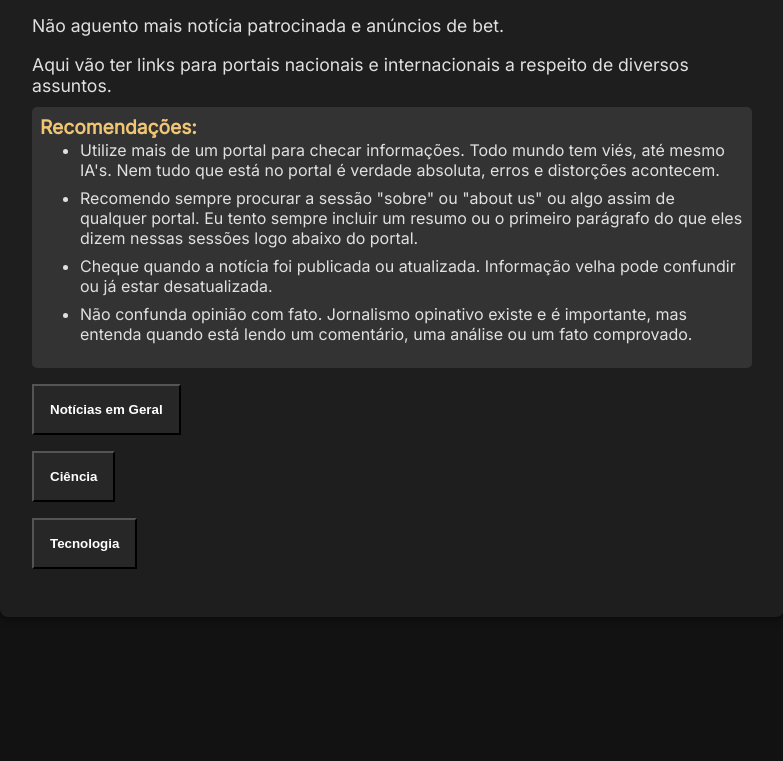
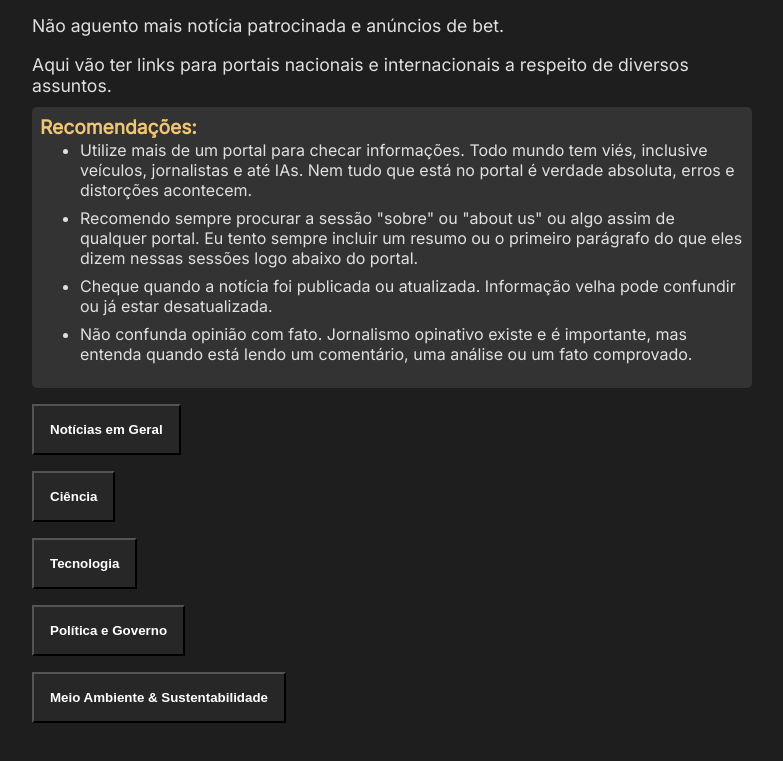
Before and after one commit to BrunoLeao7/portalDosPortais, a plain HTML site: page index.html in a window 1280 px wide. Shown: the part 169-930 px from the top of the page, without its empty margins (248-1031 px from the left). Before the commit the page ends 818 px from the top, so only its background shows below. Drawn offline with Linux system fonts and the light colour scheme.

Commit message:
More sources and categories. Some corrections

```diff
--- a/index.html
+++ b/index.html
@@ -39,7 +39,7 @@
         <ul>
           <li>
             Utilize mais de um portal para checar informações. Todo mundo tem
-            viés, até mesmo IA's. Nem tudo que está no portal é verdade
+            viés, inclusive veículos, jornalistas e até IAs. Nem tudo que está no portal é verdade
             absoluta, erros e distorções acontecem.
           </li>
           <li>
--- a/script.js
+++ b/script.js
@@ -150,6 +150,88 @@ const dadosPortais = [
       },
     ],
   },
+
+  {
+    titulo: 'Política e Governo',
+    nacional: [
+      {
+        nome: 'JOTA',
+        url: 'https://www.jota.info/',
+        sobre:
+          'Desde 2014, existimos para transformar a incerteza institucional do Brasil em inteligência estratégica para quem precisa tomar decisões com segurança. Acreditamos que a previsibilidade das instituições é essencial para o bom funcionamento dos negócios e para a estabilidade da economia. Foi com esse propósito que um grupo de jornalistas especializados na cobertura do Poder Judiciário fundou o JOTA, respondendo à crescente demanda por informação confiável, aprofundada e acionável sobre as movimentações do Estado brasileiro.',
+      },
+
+      {
+        nome: 'Poder360',
+        url: 'https://www.poder360.com.br/',
+        sobre:
+          'O Poder360 é um grupo de comunicação jornalística. Seu propósito é aperfeiçoar a democracia ao apurar a verdade dos fatos para informar e inspirar. O jornalismo do Poder360 acompanha assuntos do poder e da política a partir de Brasília. Há 3 eixos principais no que é publicado: poder, tecnologia e mídia.',
+      },
+
+      {
+        nome: 'Sul 21',
+        url: 'https://sul21.com.br/',
+        sobre:
+          'O Sul21 é um site de notícias independente, lançado em 2010 e, desde 2020, administrado coletivamente pelos profissionais envolvidos no dia a dia da redação. Nosso principal objetivo é produzir reportagens aprofundadas sobre temas relevantes e que nem sempre recebem espaço na mídia hegemônica.',
+      },
+    ],
+    internacional: [
+      {
+        nome: 'POLITICO',
+        url: 'https://www.politico.com/',
+        sobre:
+          'A POLITICO revela as forças que moldam o poder global. Desde 2007, fornecemos informações que antecipam as manchetes de amanhã, não apenas notícias de ontem. À medida que a política se torna cada vez mais a força definidora da nossa era, o nosso trabalho nunca foi tão vital.',
+      },
+
+      {
+        nome: 'Euractiv',
+        url: 'https://www.euractiv.com/',
+        sobre:
+          'A Euractiv é uma rede de mídia pan-europeia independente especializada em assuntos da UE, fundada por Christophe Leclercq em 1999. Sua cobertura jornalística é construtiva e crítica, acompanhando os processos políticos da UE desde a concepção até a implementação, bem como as notícias mais importantes nas capitais europeias e em outros continentes.',
+      },
+
+      {
+        nome: 'Voxeurop',
+        url: 'https://voxeurop.eu/',
+        sobre:
+          'Criado por jornalistas dos quatro cantos da Europa, o Voxeurop é um veículo de mídia online independente. É a primeira publicação do tipo a ser gerida por uma cooperativa de imprensa europeia. Somos uma comunidade de jornalistas, editores, tradutores, parceiros de mídia, leitores fiéis e membros de mais de 30 países.',
+      },
+    ],
+  },
+
+  {
+    titulo: 'Meio Ambiente & Sustentabilidade',
+    nacional: [
+      {
+        nome: 'InfoAmazonia',
+        url: 'https://infoamazonia.org/',
+        sobre:
+          'InfoAmazonia é um veículo jornalístico que combina dados, mapas e reportagens geolocalizadas para contar histórias sobre a maior floresta tropical contínua do planeta. Com uma visão sem fronteiras sobre a Amazônia, trabalhamos de forma colaborativa com jornalistas e veículos locais e internacionais, promovendo investigações inovadoras e aprofundadas sobre temas ambientais e sociais.',
+      },
+
+      {
+        nome: '((o))eco',
+        url: 'https://oeco.org.br/',
+        sobre:
+          '((o))eco é um veículo de jornalismo sem fins lucrativos fundado em 2004 que se dedica a documentar os desafios, retrocessos e avanços dos temas relacionados à conservação da natureza, biodiversidade e política ambiental no Brasil. O site nasceu a partir da visão de um ambientalista e um grupo de jornalistas que idealizaram um veículo de mídia pioneiro dedicado à cobertura de pautas ambientais no ambiente digital. Um jornalismo com a missão de dar voz aos bichos e plantas, através daqueles que se interessam em protegê-los.',
+      },
+    ],
+    internacional: [
+      {
+        nome: 'Mongabay',
+        url: 'https://news.mongabay.com/',
+        sobre:
+          'A Mongabay é uma organização de mídia independente e sem fins lucrativos que cobre a natureza e os desafios planetários por meio de uma rede global de jornalistas locais. A Mongabay atende a um público diverso ao oferecer acesso gratuito a notícias e informações em diversos idiomas e formatos, com o objetivo de reduzir lacunas de conhecimento e ampliar a transparência. Ao expor evidências da destruição de ecossistemas e suas consequências para pessoas em todo o mundo, a Mongabay cria oportunidades para responsabilizar os envolvidos.',
+      },
+
+      {
+        nome: 'Yale Environment 360',
+        url: 'https://e360.yale.edu/',
+        sobre:
+          'A Yale Environment 360 é uma revista online que oferece opinião, análise, reportagens e debates sobre questões ambientais globais. Publica artigos originais de cientistas, jornalistas, ambientalistas, acadêmicos, formuladores de políticas públicas e profissionais do setor empresarial, além de conteúdos multimídia e um boletim diário com as principais notícias ambientais.',
+      },
+    ],
+  },
 ];
 
 function criarModulo(modulo) {
```
